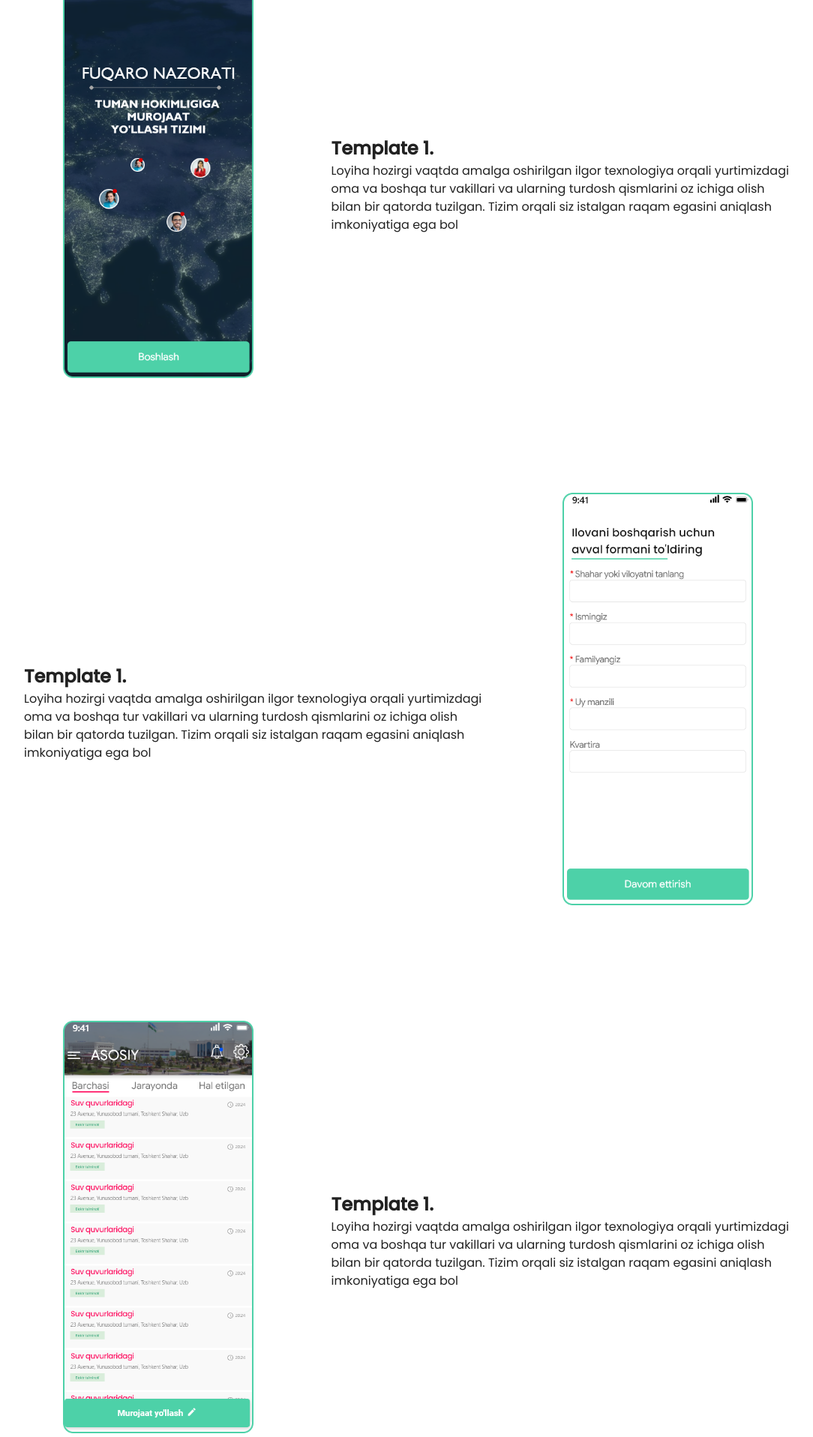
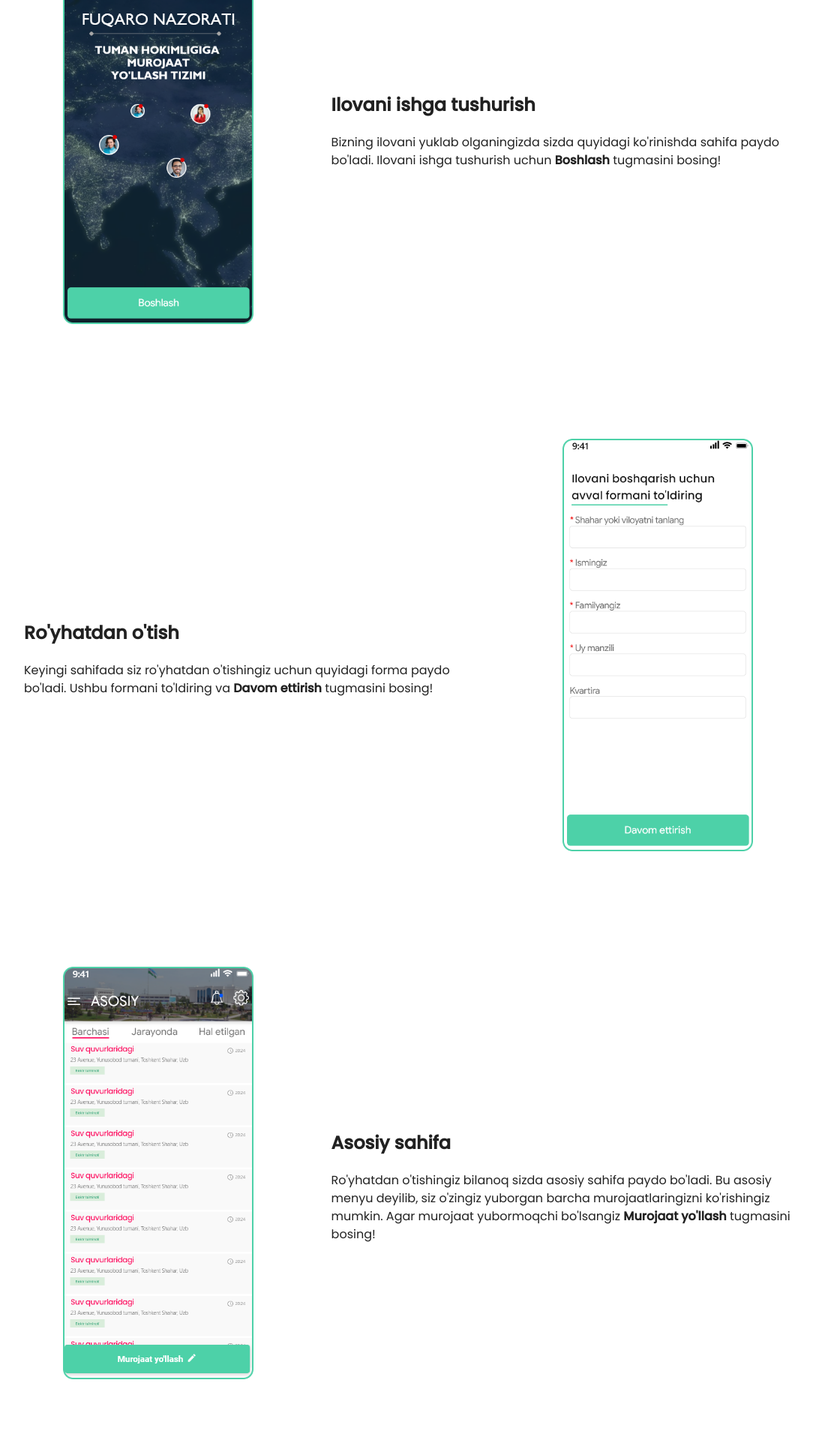
Before and after one commit to SAIDAKBAR123/fuqaro-nazorati-landing, a Vue app: page / in a window 1280 px wide. Shown: the part 1584-3500 px from the top of the page at 75% size, without its empty margins (96-1180 px from the left). Built offline with nearby package versions, Linux system fonts and the light colour scheme.

Commit message:
add content to templates

```diff
--- a/src/components/Mottos/index.vue
+++ b/src/components/Mottos/index.vue
@@ -1,37 +1,37 @@
 <template>
-  <v-card class="templates  mt-10" color="white" tile flat max-width="1690">
-    <h2 class="text-left">Ilova haqida</h2>
+  <v-card class="templates mt-10" color="white" tile flat max-width="1690">
+    <h2 class="text-left">Qo'llanma</h2>
     <div
-      style="width:100px; background: #34A696; border: 4px solid #34A696; border-radius: 10px"
+      style="
+        width: 100px;
+        background: #34a696;
+        border: 4px solid #34a696;
+        border-radius: 10px;
+      "
     ></div>
-    <div>
+    <div id="tafsilot">
       <p class="text-about">
-        Loyiha hozirgi vaqtda amalga oshirilgan ilgor texnologiya orqali
-        yurtimizdagi oma va boshqa tur vakillari va ularning turdosh qismlarini
-        oz ichiga olish bilan bir qatorda tuzilgan. Tizim orqali siz istalgan
-        raqam egasini aniqlash imkoniyatiga ega bol
+        Ushbu qo'llanma sizga bizning ilovani ishga tushurishingizga yordam beradi. Ushbu
+        qo'llanmani bosqichma bosqish amalga oshiring!
       </p>
     </div>
     <div class="template-box_container">
       <div class="rectangle instruction-1"></div>
       <div class="text-container">
-        <h2 class="text_layout">Template 1.</h2>
-        <p>
-          Loyiha hozirgi vaqtda amalga oshirilgan ilgor texnologiya orqali
-          yurtimizdagi oma va boshqa tur vakillari va ularning turdosh
-          qismlarini oz ichiga olish bilan bir qatorda tuzilgan. Tizim orqali
-          siz istalgan raqam egasini aniqlash imkoniyatiga ega bol
+        <h2 class="text_layout">Ilovani ishga tushurish</h2>
+        <p class="pt-5">
+          Bizning ilovani yuklab olganingizda sizda quyidagi ko'rinishda sahifa paydo
+          bo'ladi. Ilovani ishga tushurish uchun <strong>Boshlash</strong> tugmasini
+          bosing!
         </p>
       </div>
     </div>
     <div class="template-box_container">
       <div class="text-container">
-        <h2 class="text_layout">Template 1.</h2>
-        <p>
-          Loyiha hozirgi vaqtda amalga oshirilgan ilgor texnologiya orqali
-          yurtimizdagi oma va boshqa tur vakillari va ularning turdosh
-          qismlarini oz ichiga olish bilan bir qatorda tuzilgan. Tizim orqali
-          siz istalgan raqam egasini aniqlash imkoniyatiga ega bol
+        <h2 class="text_layout">Ro'yhatdan o'tish</h2>
+        <p class="pt-5">
+          Keyingi sahifada siz ro'yhatdan o'tishingiz uchun quyidagi forma paydo bo'ladi.
+          Ushbu formani to'ldiring va <strong>Davom ettirish</strong> tugmasini bosing!
         </p>
       </div>
       <div class="rectangle instruction-2"></div>
@@ -39,36 +39,33 @@
     <div class="template-box_container">
       <div class="rectangle instruction-3"></div>
       <div class="text-container">
-        <h2 class="text_layout">Template 1.</h2>
-        <p>
-          Loyiha hozirgi vaqtda amalga oshirilgan ilgor texnologiya orqali
-          yurtimizdagi oma va boshqa tur vakillari va ularning turdosh
-          qismlarini oz ichiga olish bilan bir qatorda tuzilgan. Tizim orqali
-          siz istalgan raqam egasini aniqlash imkoniyatiga ega bol
+        <h2 class="text_layout">Asosiy sahifa</h2>
+        <p class="pt-5">
+          Ro'yhatdan o'tishingiz bilanoq sizda asosiy sahifa paydo bo'ladi. Bu asosiy
+          menyu deyilib, siz o'zingiz yuborgan barcha murojaatlaringizni ko'rishingiz
+          mumkin. Agar murojaat yubormoqchi bo'lsangiz
+          <strong>Murojaat yo'llash</strong> tugmasini bosing!
         </p>
       </div>
     </div>
-      <div class="template-box_container">
+    <div class="template-box_container">
       <div class="text-container">
-        <h2 class="text_layout">Template 1.</h2>
-        <p>
-          Loyiha hozirgi vaqtda amalga oshirilgan ilgor texnologiya orqali
-          yurtimizdagi oma va boshqa tur vakillari va ularning turdosh
-          qismlarini oz ichiga olish bilan bir qatorda tuzilgan. Tizim orqali
-          siz istalgan raqam egasini aniqlash imkoniyatiga ega bol
+        <h2 class="text_layout">Murojaat yuborish</h2>
+        <p class="pt-5">
+          Murojaat yuborishingiz uchun muammo haqida qisqacha izoh qoldiring, kerakli
+          manzilni tanlab, muammo suratini yuboring!
         </p>
       </div>
-       <div class="rectangle instruction-4"></div>
+      <div class="rectangle instruction-4"></div>
     </div>
-      <div class="template-box_container">
+    <div class="template-box_container">
       <div class="rectangle instruction-5"></div>
       <div class="text-container">
-        <h2 class="text_layout">Template 1.</h2>
-        <p>
-          Loyiha hozirgi vaqtda amalga oshirilgan ilgor texnologiya orqali
-          yurtimizdagi oma va boshqa tur vakillari va ularning turdosh
-          qismlarini oz ichiga olish bilan bir qatorda tuzilgan. Tizim orqali
-          siz istalgan raqam egasini aniqlash imkoniyatiga ega bol
+        <h2 class="text_layout">Murojaatingizga javob kelishi</h2>
+        <p class="pt-5">
+          Murojaatingiz kerakli tashkilotga yetib borgach, sizga mutasaddi tashkilotlar
+          tomonidan habar keladi. Siz to'gridan to'gri mutasaddi tashkilotalar bilan
+          aloqada bo'lib, muammo hal bo'lish jarayonini kuzatib borasiz!
         </p>
       </div>
     </div>
@@ -106,15 +103,13 @@
         </div>
       </div>
     </div> -->
-     <!----------------- Biz asosiy maqsadimiz --------------->
+    <!----------------- Biz asosiy maqsadimiz --------------->
     <v-row color="#E2E2E2">
-      <div class="goals-block" style="margin: 15% auto;">
-        <h2 class=" text-center">Bizning asosiy maqsadimiz</h2>
-        <p class=" text-center">
-          Contrary to popular belief, Lorem Ipsum is not simply random text. It
-          has roots in a piece of classical Latin literature from 45 BC, making
-          it over 2000 years old. Richard McClintock, a Latin professor at
-          Hampden-Sydney College
+      <div class="goals-block" style="margin: 15% auto">
+        <h2 class="text-center" id="hizmat">Bizning asosiy maqsadimiz</h2>
+        <p class="text-center headline">
+          Bizning asosiy maqsadimiz xalqimiz farovon yashashi, yurtimiz rivojlanishiga
+          hissa qo'shish, aholini qiynayotgan har qanday muammoni bartaraf qilishdir!
         </p>
         <div class="grid-container">
           <div class="grid-item">
@@ -127,7 +122,9 @@
             </v-img>
             <h4>Fuqarolar faolligi</h4>
             <p>
-            Fuqaro Nazorati bu fuqarolar hayotida sodir bo’ladigan turli xil muammolarini bartaraf</p>
+              Fuqaro Nazorati bu fuqarolar hayotida sodir bo’ladigan turli xil
+              muammolarini bartaraf qilishga mo'ljallangan
+            </p>
           </div>
           <div class="grid-item">
             <v-img
@@ -139,7 +136,8 @@
             </v-img>
             <h4>Hokimiyat</h4>
             <p>
-              Tushib keladigan murojaatlarni hokimiyat va mutasaddi tashkilot tomonidan ko’rib chiqlib bartaraf etiladi
+              Bizga yuborilgan har bir murojaat hokimiyat va mutasaddi tashkilot tomonidan
+              ko’rib chiqiladi va bartaraf qilinadi
             </p>
           </div>
           <div class="grid-item">
@@ -150,17 +148,18 @@
               src="../../assets/Images/pdf-pic.png"
             >
             </v-img>
-            <h4>Murojaatlar </h4>
+            <h4>Murojaatlar</h4>
             <p>
-              Fuqarolarga hokimiyat va mutasaddi tashkilotlardan muntazam ravishda murojaat bo’yicha hisobot onlayn rejimda beriladi.
+              Fuqarolarga hokimiyat va mutasaddi tashkilotlardan muntazam ravishda
+              murojaat bo’yicha hisobotlar onlayn tarzda yekazib boriladi.
             </p>
           </div>
         </div>
         <!----------------- Bizning asosiy maqsadimiz --------------->
-        <div class="mail-block">
+        <div class="mail-block" id="aloqa">
           <h1>
-            Oxirgi yangiliklardan behabar qolmaslik uchun quyidagi email
-            formasini toldiring va biz bilan birga bo'ling!
+            Oxirgi yangiliklardan behabar qolmaslik uchun quyidagi email formasini
+            toldiring va biz bilan birga bo'ling!
           </h1>
           <div class="mail-input">
             <!--   <input v-model="email" label="Email" placeholder="Email kiriting" class="input-field"> -->
@@ -175,13 +174,7 @@
             Jo'natish
           </v-btn> -->
 
-            <v-btn
-              color="primary"
-              elevation="3"
-              depressed
-              height="50"
-              width="25%"
-            >
+            <v-btn color="primary" elevation="3" depressed height="50" width="25%">
               Jo'natish
             </v-btn>
           </div>
@@ -205,25 +198,25 @@
   background-size: contain;
   background-position: center;
   background-repeat: no-repeat;
-  border-radius:5%;
+  border-radius: 5%;
 }
-.text-left{
+.text-left {
   font-size: 30px;
 }
-.instruction-1{
+.instruction-1 {
   background-image: url("../../assets/1.png");
 }
-.instruction-2{
+.instruction-2 {
   background-image: url("../../assets/2.png");
 }
-.instruction-3{
+.instruction-3 {
   background-image: url("../../assets/3.png");
 }
-.instruction-4{
+.instruction-4 {
+  background-image: url("../../assets/5.png");
+}
+.instruction-5 {
   background-image: url("../../assets/4.png");
-}
-.instruction-5{
-  background-image: url("../../assets/5.png");
 }
 .text-about {
   width: 70%;
@@ -284,7 +277,7 @@
     width: 100%;
     margin-top: 3%;
     font-size: 14px;
-}
+  }
 }
 @media screen and (max-width: 350px) {
   .text-container {
```
Also changed, not shown: 1 other file (tests, documents, lock files or other folders).
